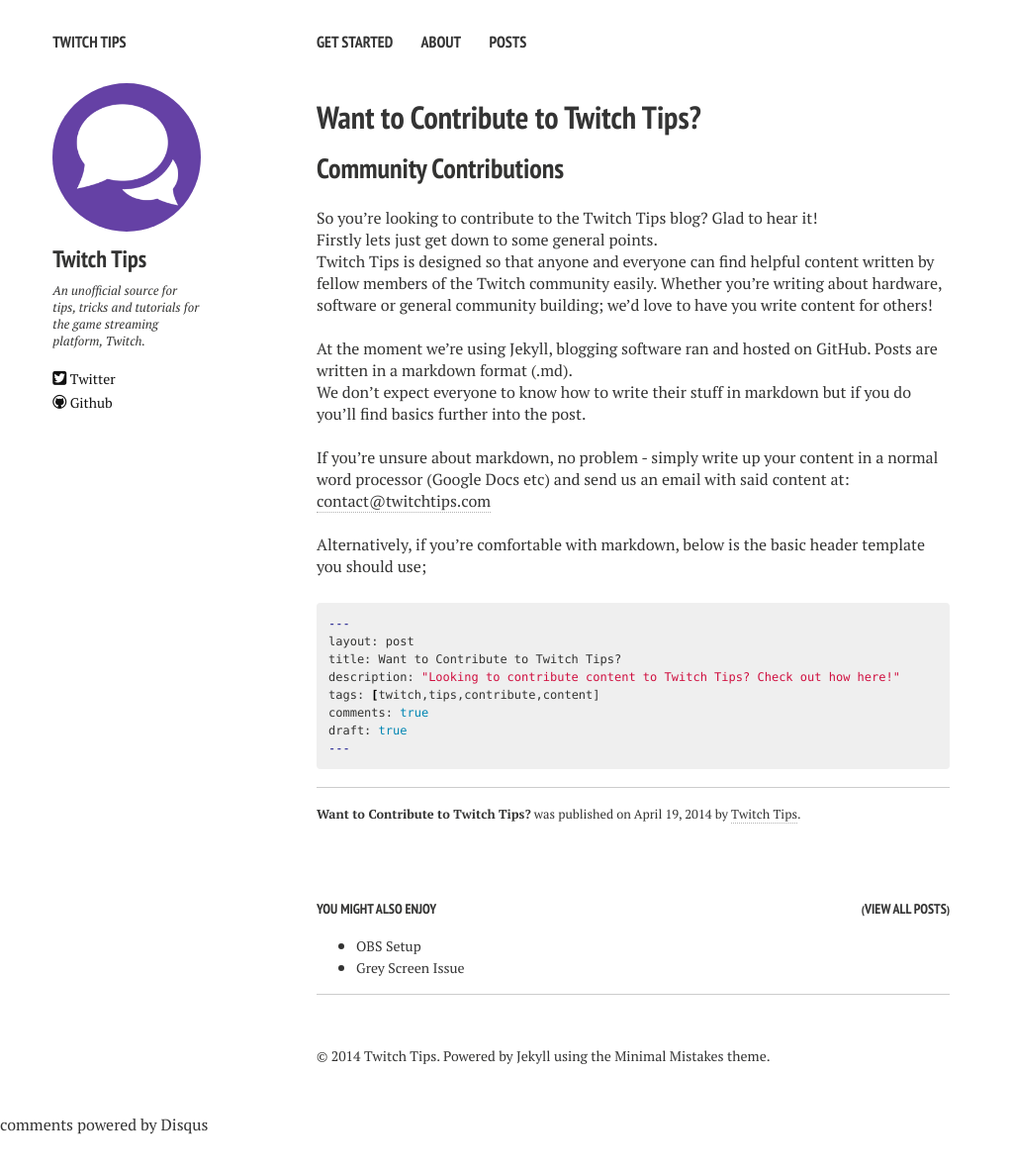
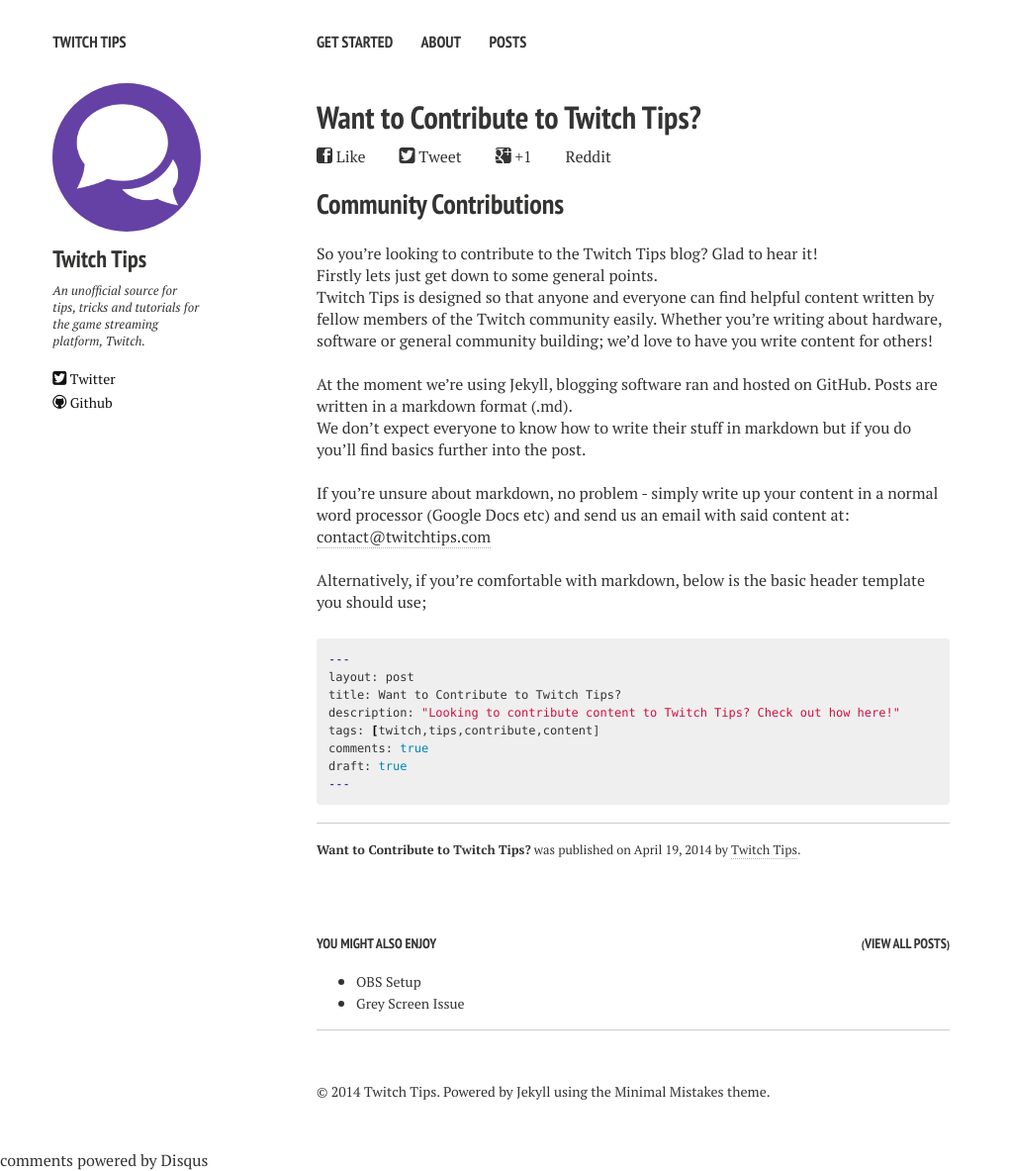
Before and after one commit to SolidPIPe/twitchtips, a Jekyll site: the page built from _posts/2014-04-19-contribute.md, in a window 1280 px wide. Shown: the whole page at 99% size, without its empty margins (0-1023 px from the left). Built offline with Jekyll 4.4.1, drawn with Linux system fonts in a browser that asks for light colours; nearby versions of some CDN libraries; comment, search, counter and statistics services are not loaded; before the commit the page ends 1147 px from its top, so only the background shows below that.

Commit message:
Social share buttons

```diff
--- a/_layouts/post.html
+++ b/_layouts/post.html
@@ -41,6 +41,12 @@
       {% else %}
         <h1><a href="{{ site.url }}{{ page.url }}" rel="bookmark" title="{{ page.title }}">{{ page.title }}</a></h1>
       {% endif %}
+      <div id="social-share">
+        <a href="https://www.facebook.com/sharer/sharer.php?u={{ site.url }}{{ page.url }}" title="Share on Facebook"><span class="count"><i class="icon-facebook"></i> Like</span></a>
+        <a href="https://twitter.com/intent/tweet?text={{ site.url }}{{ page.url }}&via=TwitchTips" title="Share on Twitter"><span class="count"><i class="icon-twitter"></i> Tweet</span></a>
+        <a href="https://plus.google.com/share?url={{ site.url }}{{ page.url }}" title="Share on Google Plus"><span class="count"><i class="icon-google-plus"></i> +1</span></a>
+        <a href="http://reddit.com/submit?url={{ site.url }}{{ page.url }}" title="Share on Reddit"><span class="count"><i class="icon-reddit"></i> Reddit</span></a>
+    </div>
     </div><!--/ .headline-wrap -->
     <div class="article-wrap">
       {{ content }}
```
Also changed, not shown: assets/css/main.min.css.
